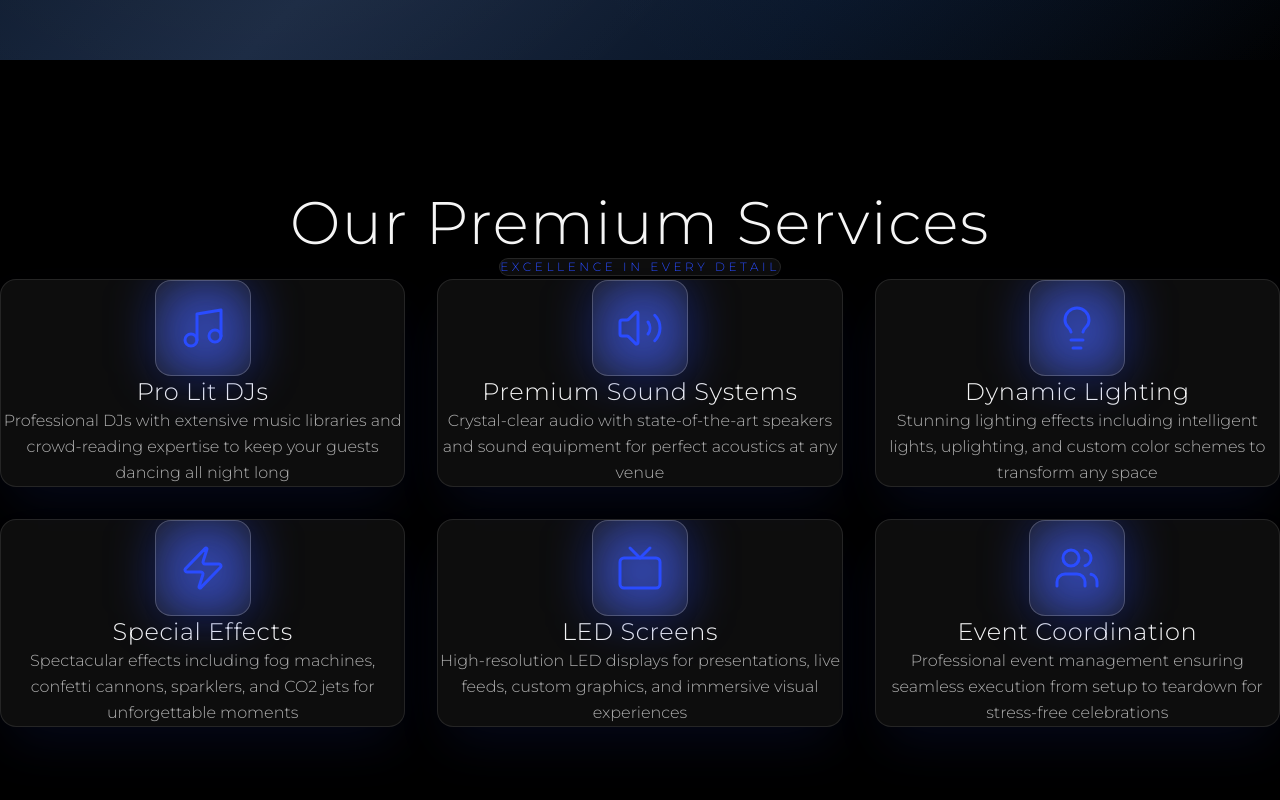
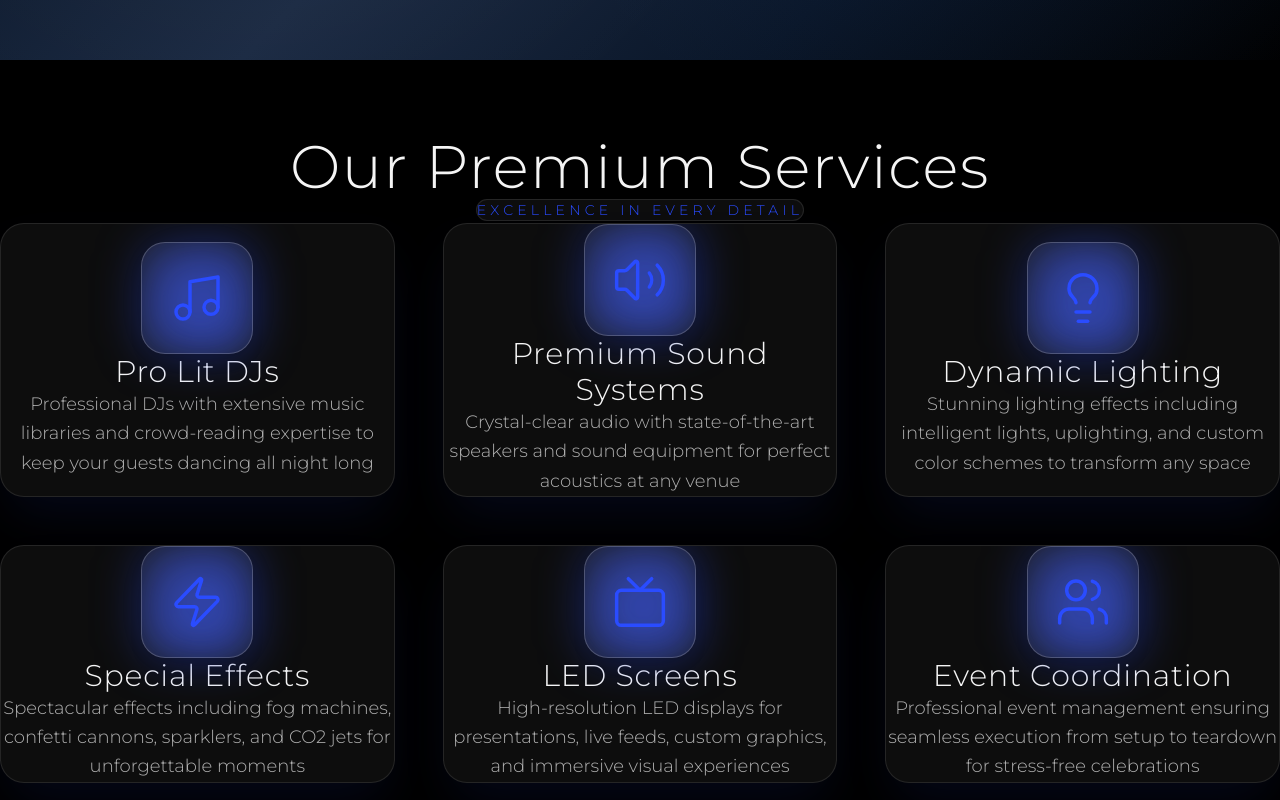
Before and after one commit to Naomi-Faffy/LightSound, a React (Vite) app: page / in a window 1280 px wide. Shown: the part 1540-2340 px from the top of the page. Built offline with nearby package versions, Linux system fonts and the light colour scheme.

Commit message:
Update portfolio

```diff
--- a/src/pages/Services.jsx
+++ b/src/pages/Services.jsx
@@ -46,7 +46,7 @@ export default function Services() {
   ];
 
   return (
-    <div className="min-h-screen bg-[#000000] relative overflow-hidden flex items-center py-16 md:py-20">
+    <div className="min-h-screen bg-[#000000] relative overflow-hidden flex items-center py-20 md:py-24 lg:py-32">
       {/* Luxury Background Effects */}
       <div className="fixed inset-0 pointer-events-none">
         <div className="absolute top-0 left-1/4 w-[500px] h-[500px] bg-[#2A4CFF]/20 rounded-full filter blur-[120px] animate-pulse" />
@@ -55,23 +55,23 @@ export default function Services() {
       </div>
 
       {/* Services Section */}
-      <div className="relative w-full max-w-[1400px] mx-auto px-6 lg:px-8">
+      <div className="relative w-full max-w-[1500px] mx-auto px-6 lg:px-10 xl:px-12">
         <motion.div
           initial={{ opacity: 0, y: 20 }}
           whileInView={{ opacity: 1, y: 0 }}
           viewport={{ once: true }}
           transition={{ duration: 0.8 }}
-          className="text-center mb-12 lg:mb-16"
+          className="text-center mb-16 lg:mb-20"
         >
-          <h2 className="text-4xl md:text-5xl lg:text-6xl font-light text-[#F5F5F5] mb-4 tracking-wide">
+          <h2 className="text-4xl md:text-5xl lg:text-6xl font-light text-[#F5F5F5] mb-6 tracking-wide">
             Our Premium Services
           </h2>
-          <Badge className="bg-white/5 backdrop-blur-xl text-[#2A4CFF] border border-white/10 px-6 py-2 text-xs font-light uppercase tracking-[0.3em]">
+          <Badge className="bg-white/5 backdrop-blur-xl text-[#2A4CFF] border border-white/10 px-8 py-3 text-sm font-light uppercase tracking-[0.3em]">
             Excellence in Every Detail
           </Badge>
         </motion.div>
 
-        <div className="grid grid-cols-1 md:grid-cols-2 lg:grid-cols-3 gap-6 lg:gap-8">
+        <div className="grid grid-cols-1 md:grid-cols-2 lg:grid-cols-3 gap-8 lg:gap-10 xl:gap-12">
           {services.map((service, index) => (
             <motion.div
               key={index}
@@ -81,22 +81,22 @@ export default function Services() {
               transition={{ delay: index * 0.15, duration: 0.8 }}
               whileHover={{ y: -8 }}
             >
-              <Card className="group h-full bg-white/5 backdrop-blur-2xl border border-white/10 hover:border-[#2A4CFF]/60 transition-all duration-700 overflow-hidden shadow-2xl shadow-[#2A4CFF]/10 hover:shadow-[#2A4CFF]/40 rounded-2xl">
+              <Card className="group h-full bg-white/5 backdrop-blur-2xl border border-white/10 hover:border-[#2A4CFF]/60 transition-all duration-700 overflow-hidden shadow-2xl shadow-[#2A4CFF]/10 hover:shadow-[#2A4CFF]/40 rounded-3xl">
                 <div className="absolute inset-0 bg-gradient-to-br from-[#2A4CFF]/10 via-transparent to-transparent opacity-0 group-hover:opacity-100 transition-opacity duration-700" />
 
-                <CardContent className="relative p-6 lg:p-8 flex flex-col items-center text-center h-full">
+                <CardContent className="relative p-8 lg:p-10 xl:p-12 flex flex-col items-center text-center h-full justify-center">
                   {/* Icon with luxury styling */}
-                  <div className="relative mb-5 lg:mb-6">
-                    <div className="absolute inset-0 bg-gradient-to-br from-[#2A4CFF]/30 to-[#2A4CFF]/50 rounded-2xl blur-xl group-hover:blur-2xl transition-all duration-700" />
-                    <div className="relative w-20 h-20 lg:w-24 lg:h-24 rounded-2xl bg-white/5 backdrop-blur-xl border border-white/20 flex items-center justify-center group-hover:scale-110 group-hover:rotate-6 transition-all duration-700 shadow-lg">
-                      <service.icon className="w-10 h-10 lg:w-12 lg:h-12 text-[#2A4CFF] group-hover:text-[#F5F5F5] transition-colors duration-700" strokeWidth={1.5} />
+                  <div className="relative mb-7 lg:mb-8">
+                    <div className="absolute inset-0 bg-gradient-to-br from-[#2A4CFF]/30 to-[#2A4CFF]/50 rounded-3xl blur-xl group-hover:blur-2xl transition-all duration-700" />
+                    <div className="relative w-24 h-24 lg:w-28 lg:h-28 rounded-3xl bg-white/5 backdrop-blur-xl border border-white/20 flex items-center justify-center group-hover:scale-110 group-hover:rotate-6 transition-all duration-700 shadow-lg">
+                      <service.icon className="w-12 h-12 lg:w-14 lg:h-14 text-[#2A4CFF] group-hover:text-[#F5F5F5] transition-colors duration-700" strokeWidth={1.5} />
                     </div>
                   </div>
 
-                  <h3 className="text-xl lg:text-2xl font-light text-[#F5F5F5] mb-3 lg:mb-4 tracking-wide group-hover:text-[#2A4CFF] transition-colors duration-700">
+                  <h3 className="text-2xl lg:text-3xl font-light text-[#F5F5F5] mb-5 lg:mb-6 tracking-wide group-hover:text-[#2A4CFF] transition-colors duration-700">
                     {service.title}
                   </h3>
-                  <p className="text-sm lg:text-base text-[#F5F5F5]/70 leading-relaxed font-light group-hover:text-[#F5F5F5]/90 transition-colors duration-700">
+                  <p className="text-base lg:text-lg text-[#F5F5F5]/70 leading-relaxed font-light group-hover:text-[#F5F5F5]/90 transition-colors duration-700">
                     {service.description}
                   </p>
                 </CardContent>
```
